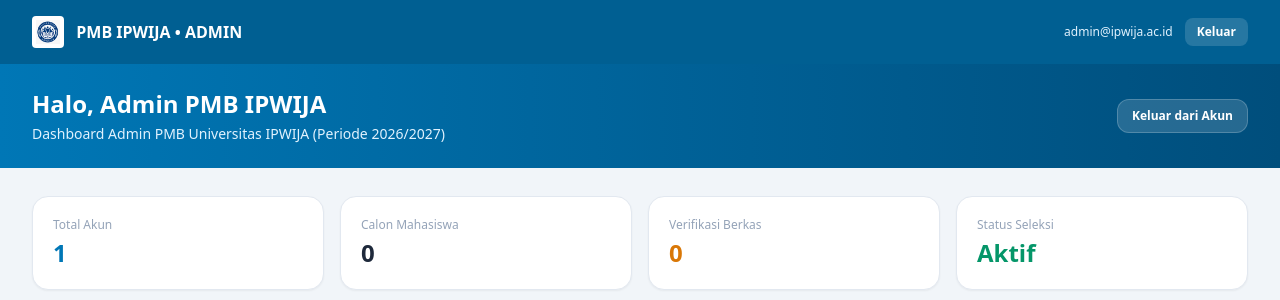
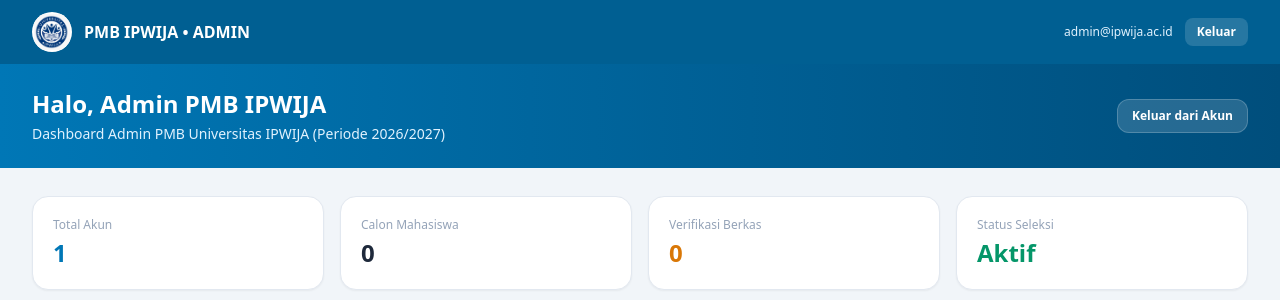
Before and after one commit to pradityasaputradev-creator/pmb-ipwija, a Laravel app: page /admin/dashboard in a window 1280 px wide. Shown: the top 300 px of the page. Run offline with Laravel 12, Linux system fonts and the light colour scheme; a user stored in the database is signed in; data comes from the database, SQL or seed files in the repository; data that the repository does not hold is empty; style sheets or scripts are compiled from the project's sources.

Commit message:
fix(admin): redirect admin from /dashboard and update header logo

```diff
--- a/pmb_app/resources/views/admin/dashboard.blade.php
+++ b/pmb_app/resources/views/admin/dashboard.blade.php
@@ -10,7 +10,9 @@
     <nav class="bg-[#005f92] text-white">
         <div class="max-w-7xl mx-auto px-4 sm:px-6 lg:px-8 h-16 flex items-center justify-between gap-4">
             <div class="flex items-center gap-3 min-w-0">
-                <img src="{{ asset('images/logo-ipwija-header.png') }}" alt="Logo IPWIJA" class="h-8 w-auto bg-white rounded p-1 shrink-0">
+                <span class="h-10 w-10 rounded-full bg-white p-0.5 flex items-center justify-center overflow-hidden shrink-0">
+                    <img src="{{ asset('images/logo-ipwija-header.png') }}" alt="Logo IPWIJA" class="h-full w-full object-contain">
+                </span>
                 <span class="font-extrabold text-sm sm:text-base truncate">PMB IPWIJA &bull; ADMIN</span>
             </div>
             <div class="flex items-center gap-3 shrink-0">
--- a/pmb_app/routes/web.php
+++ b/pmb_app/routes/web.php
@@ -77,6 +77,9 @@ Route::post('/dashboard/foto', function (Request $request) {
 
 Route::get('/dashboard', function (Request $request) {
     $user = $request->user();
+    if ($user?->role === 'admin') {
+        return redirect()->route('admin.dashboard');
+    }
     $daftarKeluarga = Keluarga::where('user_id', $user->id)
         ->orderBy('id')
         ->get();
```
